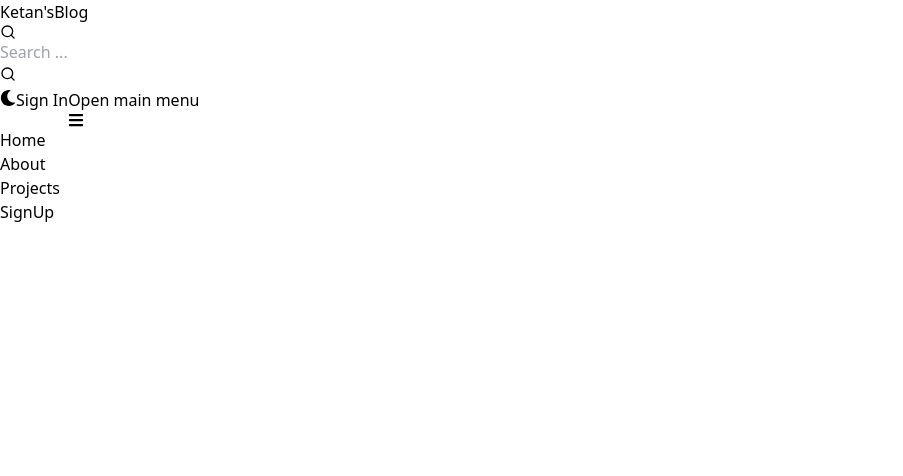
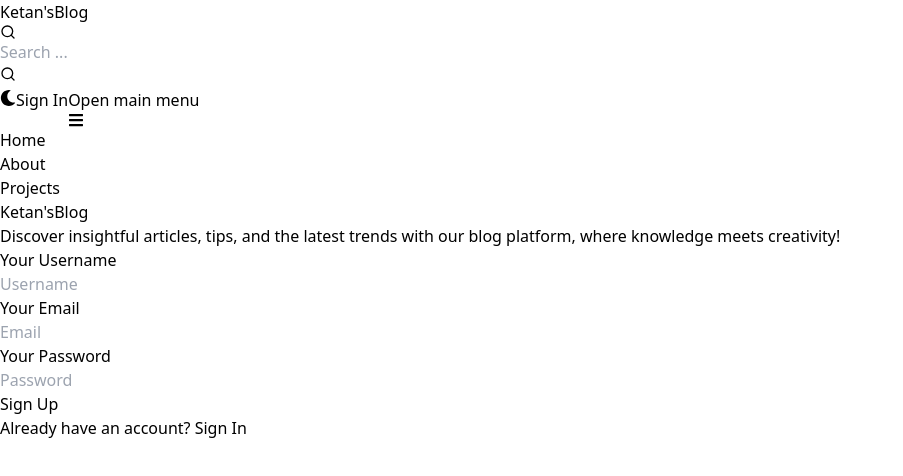
Before and after one commit to ketankhot/react-blog-app, a React (Vite) app in the folder client/: page /sign-up in a window 1280 px wide. Shown: the top 476 px of the page, without its empty margins (0-903 px from the left). Built offline with nearby package versions, Linux system fonts and the light colour scheme.

Commit message:
Create sign up page UI

```diff
--- a/client/src/pages/SignUp.jsx
+++ b/client/src/pages/SignUp.jsx
@@ -1,5 +1,53 @@
+import { Button, Label, TextInput } from "flowbite-react";
+import { Link } from "react-router-dom";
+
 const SignUp = () => {
-  return <div>SignUp</div>;
+  return (
+    <div className="min-h-screen mt-20">
+      {/* Div Section */}
+      <div className="flex p-3 max-w-4xl mx-auto flex-col md:flex-row md:items-center gap-4">
+        {/* Left Side Div */}
+        <div className="flex-1">
+          <Link to={"/"} className="text-4xl font-bold dark:text-white">
+            <span className="px-2 py-1 bg-gradient-to-r from-indigo-500 via-purple-500 to-pink-500 rounded-lg text-white">
+              Ketan&apos;s
+            </span>
+            Blog
+          </Link>
+          <p className="text-sm mt-5">
+            Discover insightful articles, tips, and the latest trends with our
+            blog platform, where knowledge meets creativity!
+          </p>
+        </div>
+        {/* Right Side Div */}
+        <div className="flex-1">
+          <form className="flex flex-col gap-4">
+            <div>
+              <Label value="Your Username" />
+              <TextInput type="text" placeholder="Username" id="username" />
+            </div>
+            <div>
+              <Label value="Your Email" />
+              <TextInput type="text" placeholder="Email" id="email" />
+            </div>
+            <div>
+              <Label value="Your Password" />
+              <TextInput type="text" placeholder="Password" id="password" />
+            </div>
+            <Button gradientDuoTone="purpleToPink" type="submit">
+              Sign Up
+            </Button>
+          </form>
+          <div className=" flex gap-2 mt-5">
+            <span>Already have an account? </span>
+            <Link to="/sign-in" className="text-blue-500 cursor-pointer">
+              Sign In
+            </Link>
+          </div>
+        </div>
+      </div>
+    </div>
+  );
 };
 
 export default SignUp;
```
